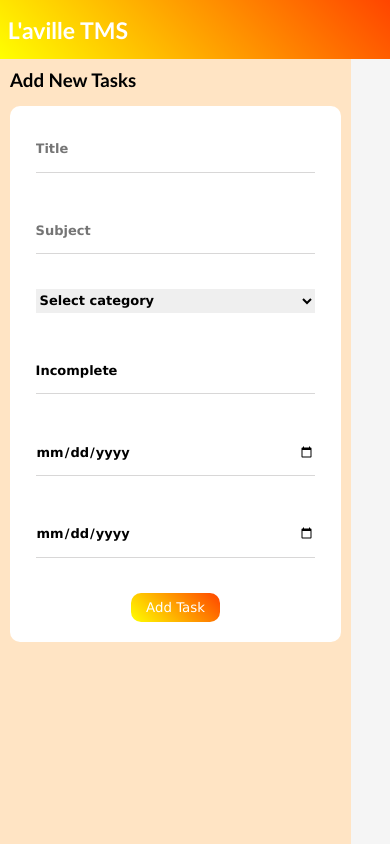
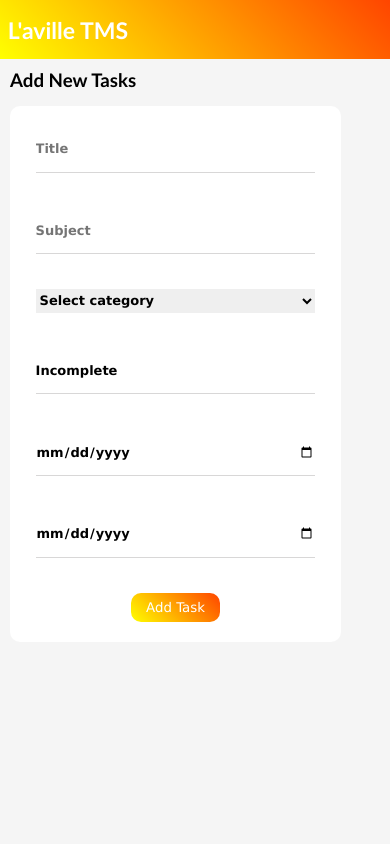
Before and after one commit to kingsleyhenz/ToDoList-Task, a React (Create React App) app: page /todo in a window 390 px wide. Built offline with nearby package versions, Linux system fonts and the light colour scheme.

Commit message:
Todo Page Responsive x2

```diff
--- a/src/Stylesheets/Todo.css
+++ b/src/Stylesheets/Todo.css
@@ -39,7 +39,7 @@ body{
     display: flex;
     flex-direction: column;
     gap: 15px;
-    background-color: bisque;
+    /* background-color: bisque; */
 }
 .todobox{
     background-color: white;
```
